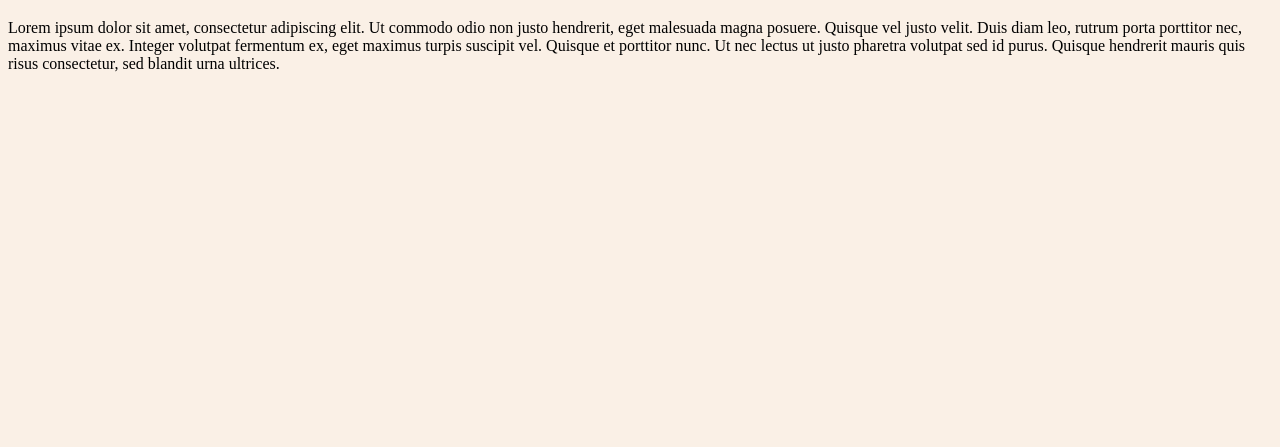
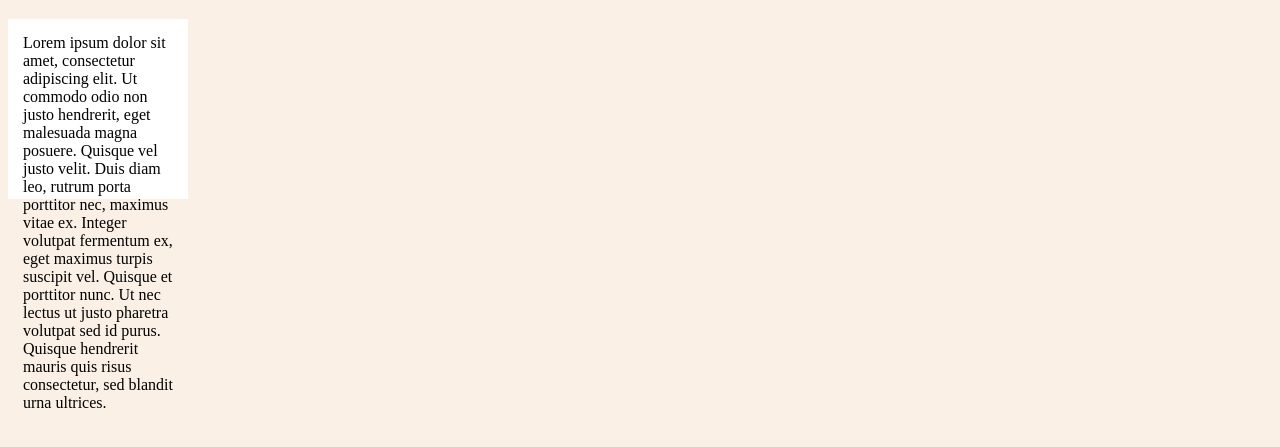
Before and after one commit to jnnfrbnll505/Website-3, a plain HTML site: page index.html in a window 1280 px wide. Shown: the part 61-508 px from the top of the page. Drawn offline with Linux system fonts and the light colour scheme.

Commit message:
Update index.html

```diff
--- a/index.html
+++ b/index.html
@@ -10,6 +10,12 @@ h1 {
   color: maroon;
   margin-left: 40px;
 }
+#Favorite {
+  padding: 15px;
+  background: #FFF;
+  width: 150px;
+  height: 150px;
+}
 </style>
 </head>
 <body>
```
